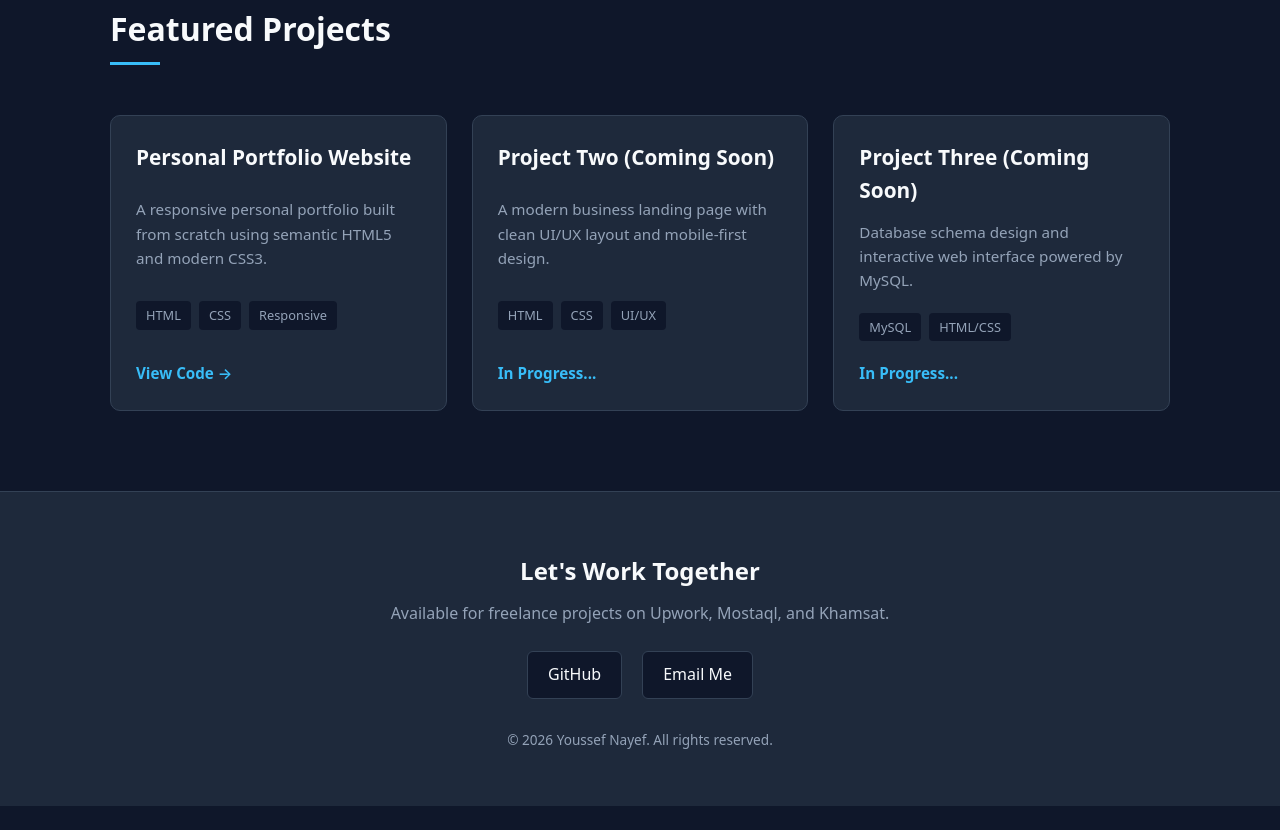
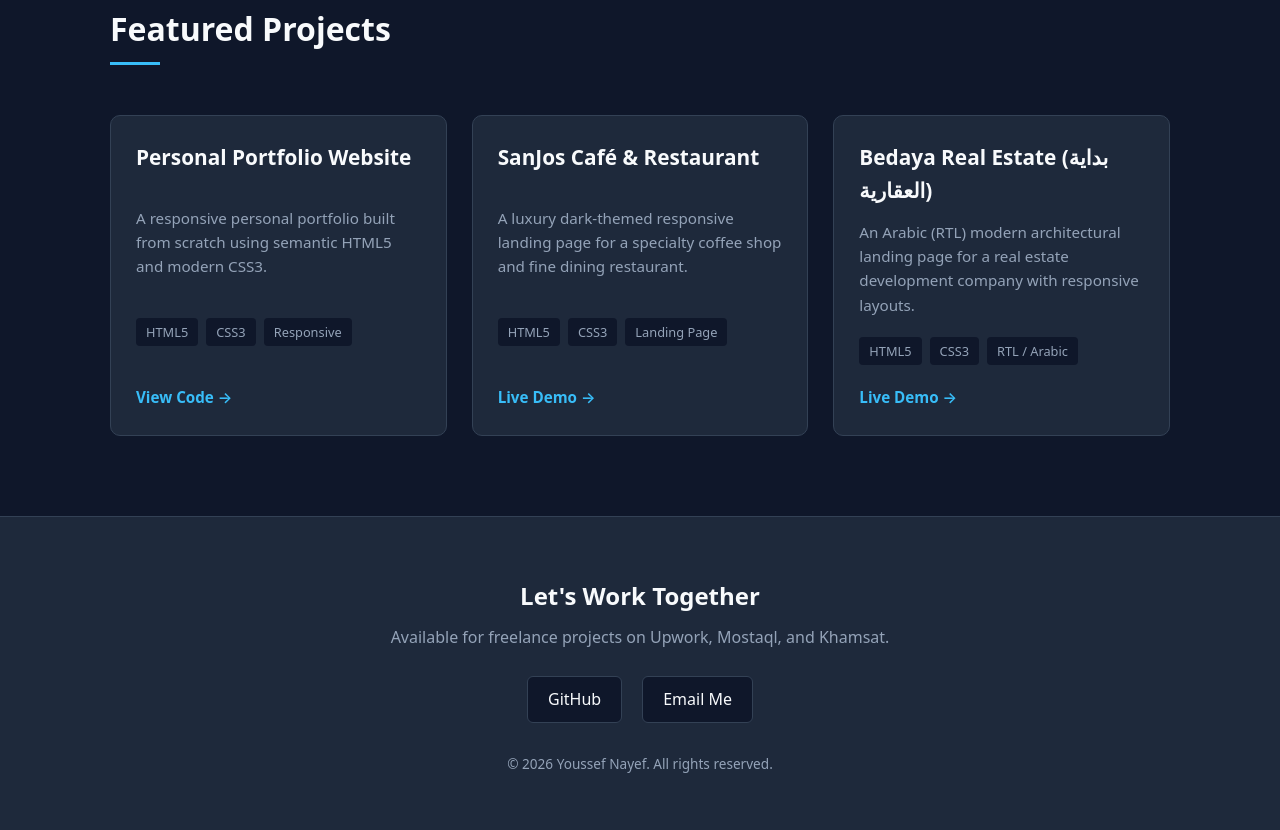
Before and after one commit to Youssef-Nayef/Portfolio, a plain HTML site: page index.html in a window 1280 px wide. Shown: the part 1222-2052 px from the top of the page. Before the commit the page ends 2028 px from the top, so only its background shows below. Drawn offline with Linux system fonts and the light colour scheme.

Commit message:
Update portfolio projects

```diff
--- a/index.html
+++ b/index.html
@@ -61,32 +61,33 @@
                     <h3>Personal Portfolio Website</h3>
                     <p>A responsive personal portfolio built from scratch using semantic HTML5 and modern CSS3.</p>
                     <div class="project-tags">
-                        <span>HTML</span>
-                        <span>CSS</span>
+                        <span>HTML5</span>
+                        <span>CSS3</span>
                         <span>Responsive</span>
                     </div>
                     <a href="https://github.com" target="_blank" class="project-link">View Code &rarr;</a>
                 </div>
 
                 <div class="project-card">
-                    <h3>Project Two (Coming Soon)</h3>
-                    <p>A modern business landing page with clean UI/UX layout and mobile-first design.</p>
+                    <h3>SanJos Café & Restaurant</h3>
+                    <p>A luxury dark-themed responsive landing page for a specialty coffee shop and fine dining restaurant.</p>
                     <div class="project-tags">
-                        <span>HTML</span>
-                        <span>CSS</span>
-                        <span>UI/UX</span>
+                        <span>HTML5</span>
+                        <span>CSS3</span>
+                        <span>Landing Page</span>
                     </div>
-                    <a href="#projects" class="project-link">In Progress...</a>
+                    <a href="https://github.io" target="_blank" class="project-link">Live Demo &rarr;</a>
                 </div>
 
                 <div class="project-card">
-                    <h3>Project Three (Coming Soon)</h3>
-                    <p>Database schema design and interactive web interface powered by MySQL.</p>
+                    <h3>Bedaya Real Estate (بداية العقارية)</h3>
+                    <p>An Arabic (RTL) modern architectural landing page for a real estate development company with responsive layouts.</p>
                     <div class="project-tags">
-                        <span>MySQL</span>
-                        <span>HTML/CSS</span>
+                        <span>HTML5</span>
+                        <span>CSS3</span>
+                        <span>RTL / Arabic</span>
                     </div>
-                    <a href="#projects" class="project-link">In Progress...</a>
+                    <a href="https://github.io" target="_blank" class="project-link">Live Demo &rarr;</a>
                 </div>
 
             </div>
```
